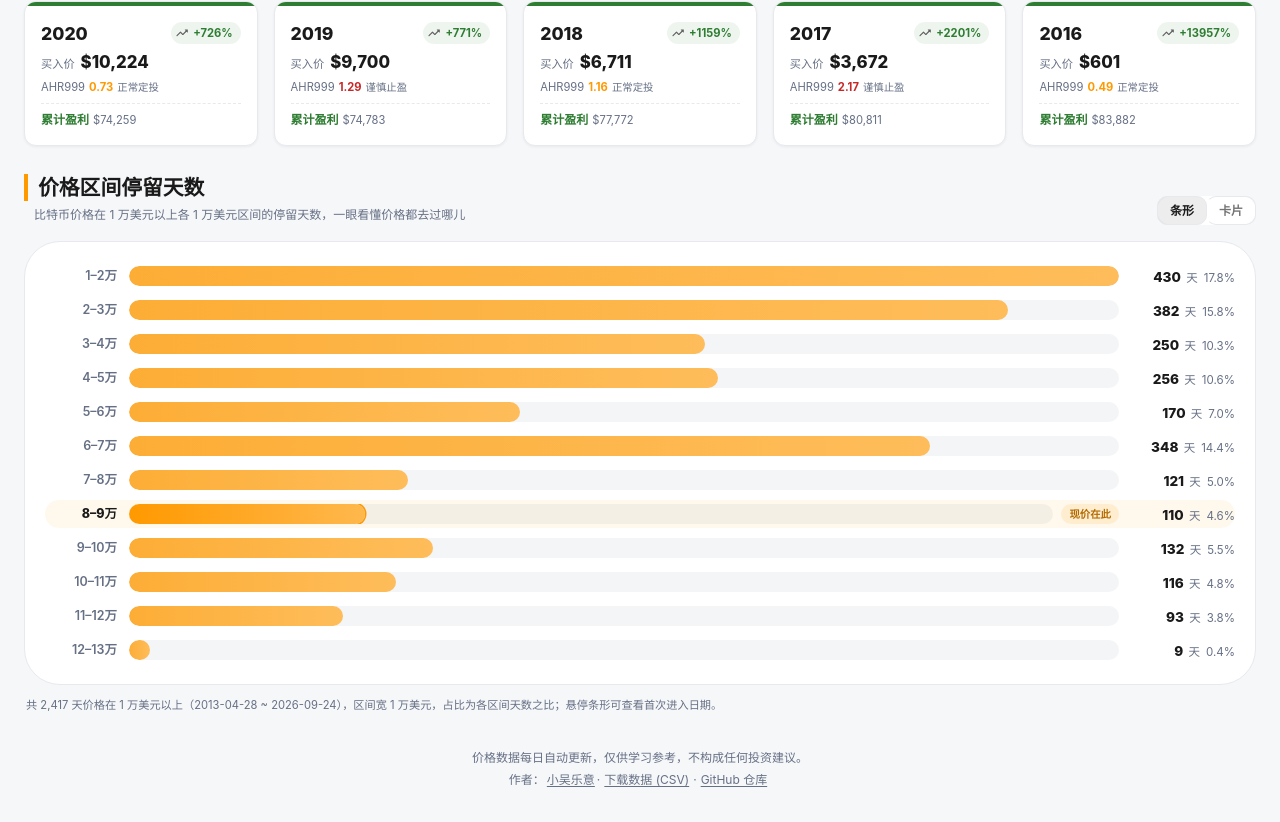
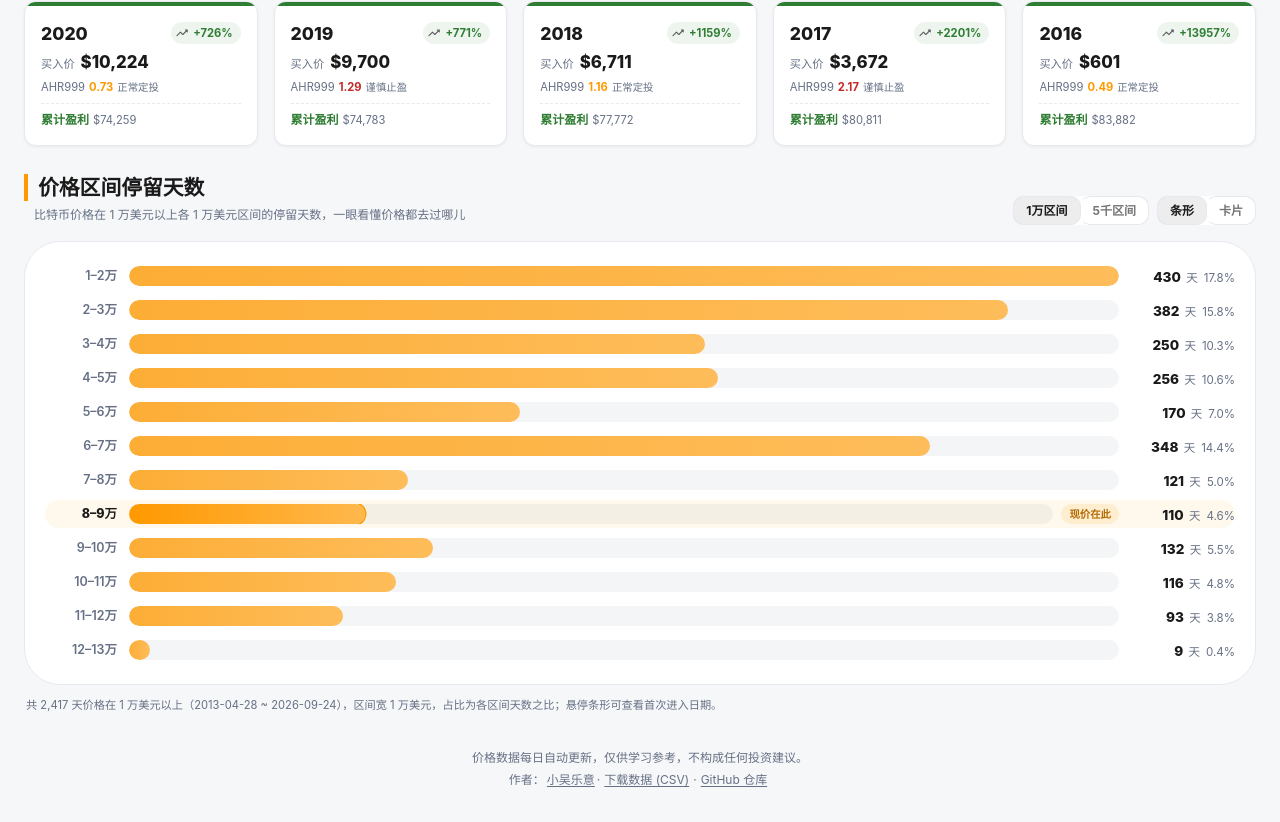
Before and after one commit to lovexw/btc-ma-new, a React (Vite) app: page / in a window 1280 px wide. Shown: the part 1637-2459 px from the top of the page. Built offline with nearby package versions, Linux system fonts and the light colour scheme.

Commit message:
Add 5k USD price band width option to days-per-band section

```diff
--- a/src/App.jsx
+++ b/src/App.jsx
@@ -17,6 +17,7 @@ import {
   MA_DAYS,
   MA_COLORS,
   PRICE_BAND_STEP,
+  PRICE_BAND_STEP_SMALL,
   buildAhr999Map,
   buildPriceMap,
   computeMovingAverages,
@@ -63,6 +64,7 @@ const App = () => {
   const { data, loading, error, retry } = useBtcData();
   const [maVisible, setMaVisible] = useState(() => Object.fromEntries(MA_DAYS.map((day) => [day, true])));
   const [bandMode, setBandMode] = useState('bar');
+  const [bandStep, setBandStep] = useState(PRICE_BAND_STEP);
 
   const mas = useMemo(() => (data.length ? computeMovingAverages(data) : null), [data]);
   const priceMap = useMemo(() => buildPriceMap(data), [data]);
@@ -71,10 +73,10 @@ const App = () => {
     () => getYearlyInvestmentReturns(data, priceMap, 2016, ahr999Map),
     [data, priceMap, ahr999Map]
   );
-  // 只统计 1 万美元以上区间，占比基于纳入统计的天数计算
+  // 只统计区间宽度以上（minPrice）的区间，占比基于纳入统计的天数计算
   const priceBandStats = useMemo(
-    () => getPriceBandStats(data, PRICE_BAND_STEP, { minPrice: PRICE_BAND_STEP }),
-    [data]
+    () => getPriceBandStats(data, bandStep, { minPrice: bandStep }),
+    [data, bandStep]
   );
 
   const currentPrice = data.length ? data[data.length - 1].price : null;
@@ -89,6 +91,10 @@ const App = () => {
 
   const handleBandMode = useCallback((_, value) => {
     if (value) setBandMode(value);
+  }, []);
+
+  const handleBandStep = useCallback((_, value) => {
+    if (value) setBandStep(value);
   }, []);
 
   return (
@@ -169,8 +175,20 @@ const App = () => {
 
               <Section
                 title="价格区间停留天数"
-                subtitle="比特币价格在 1 万美元以上各 1 万美元区间的停留天数，一眼看懂价格都去过哪儿"
+                subtitle={`比特币价格在 ${bandStep === PRICE_BAND_STEP ? '1 万' : '5 千'}美元以上各 ${bandStep === PRICE_BAND_STEP ? '1 万美元' : '5 千美元'}区间的停留天数，一眼看懂价格都去过哪儿`}
                 action={
+                  <Box sx={{ display: 'flex', gap: 1, flexWrap: 'wrap' }}>
+                    <ToggleButtonGroup
+                      size="small"
+                      exclusive
+                      value={bandStep}
+                      onChange={handleBandStep}
+                      aria-label="区间宽度切换"
+                      sx={{ bgcolor: 'background.paper', borderRadius: 2.5, '& .MuiToggleButton-root': { borderRadius: '10px !important', px: 1.5, py: 0.4, fontWeight: 700, fontSize: '0.75rem' } }}
+                    >
+                      <ToggleButton value={PRICE_BAND_STEP} aria-label="1 万美元区间">1万区间</ToggleButton>
+                      <ToggleButton value={PRICE_BAND_STEP_SMALL} aria-label="5 千美元区间">5千区间</ToggleButton>
+                    </ToggleButtonGroup>
                     <ToggleButtonGroup
                       size="small"
                       exclusive
@@ -182,6 +200,7 @@ const App = () => {
                       <ToggleButton value="bar" aria-label="条形图视图">条形</ToggleButton>
                       <ToggleButton value="card" aria-label="卡片视图">卡片</ToggleButton>
                     </ToggleButtonGroup>
+                  </Box>
                 }
               >
                 {loading && data.length === 0 ? (
@@ -205,6 +224,7 @@ const App = () => {
                     startDate={data.length ? data[0].date : ''}
                     latestDate={data.length ? data[data.length - 1].date : ''}
                     mode={bandMode}
+                    step={bandStep}
                   />
                 )}
               </Section>
--- a/src/components/PriceBandChart.jsx
+++ b/src/components/PriceBandChart.jsx
@@ -3,7 +3,7 @@ import Box from '@mui/material/Box';
 import Chip from '@mui/material/Chip';
 import Paper from '@mui/material/Paper';
 import Typography from '@mui/material/Typography';
-import { ACCENT } from '../lib/btc';
+import { ACCENT, PRICE_BAND_STEP } from '../lib/btc';
 import PriceBandCards from './PriceBandCards';
 
 const formatDays = (days) => days.toLocaleString('en-US');
@@ -102,10 +102,10 @@ function BandBars({ stats, currentBand }) {
 }
 
 /**
- * 比特币价格停留天数：按 1 万美元区间统计每日价格分布。
+ * 比特币价格停留天数：按 step 美元区间（1 万或 5 千）统计每日价格分布。
  * mode = 'bar' 为横向条形图，'card' 为卡片网格，两种视图共用同一份统计数据。
  */
-export default function PriceBandChart({ stats, currentPrice, latestDate, startDate, mode = 'bar' }) {
+export default function PriceBandChart({ stats, currentPrice, latestDate, startDate, mode = 'bar', step = PRICE_BAND_STEP }) {
   const currentBand = useMemo(() => {
     if (currentPrice == null) return -1;
     const found = stats.find((s) => currentPrice >= s.low && currentPrice < s.high);
@@ -129,7 +129,7 @@ export default function PriceBandChart({ stats, currentPrice, latestDate, startD
       )}
 
       <Typography variant="caption" component="p" sx={{ color: 'text.secondary', mt: 1.5, px: 0.25, fontSize: '0.7rem', lineHeight: 1.6 }}>
-        共 {formatDays(totalDays)} 天价格在 1 万美元以上（{startDate} ~ {latestDate}），区间宽 1 万美元，占比为各区间天数之比
+        共 {formatDays(totalDays)} 天价格在 {step === PRICE_BAND_STEP ? '1 万' : '5 千'}美元以上（{startDate} ~ {latestDate}），区间宽 {step === PRICE_BAND_STEP ? '1 万' : '5 千'}美元，占比为各区间天数之比
         {mode === 'card' ? '；卡片内为该区间首次进入与最近出现的日期。' : '；悬停条形可查看首次进入日期。'}
       </Typography>
     </>
```
Also changed, not shown: src/lib/btc.js, 2 other files (tests, documents, lock files or other folders). Lines whose indentation alone changed are shown as unchanged.
